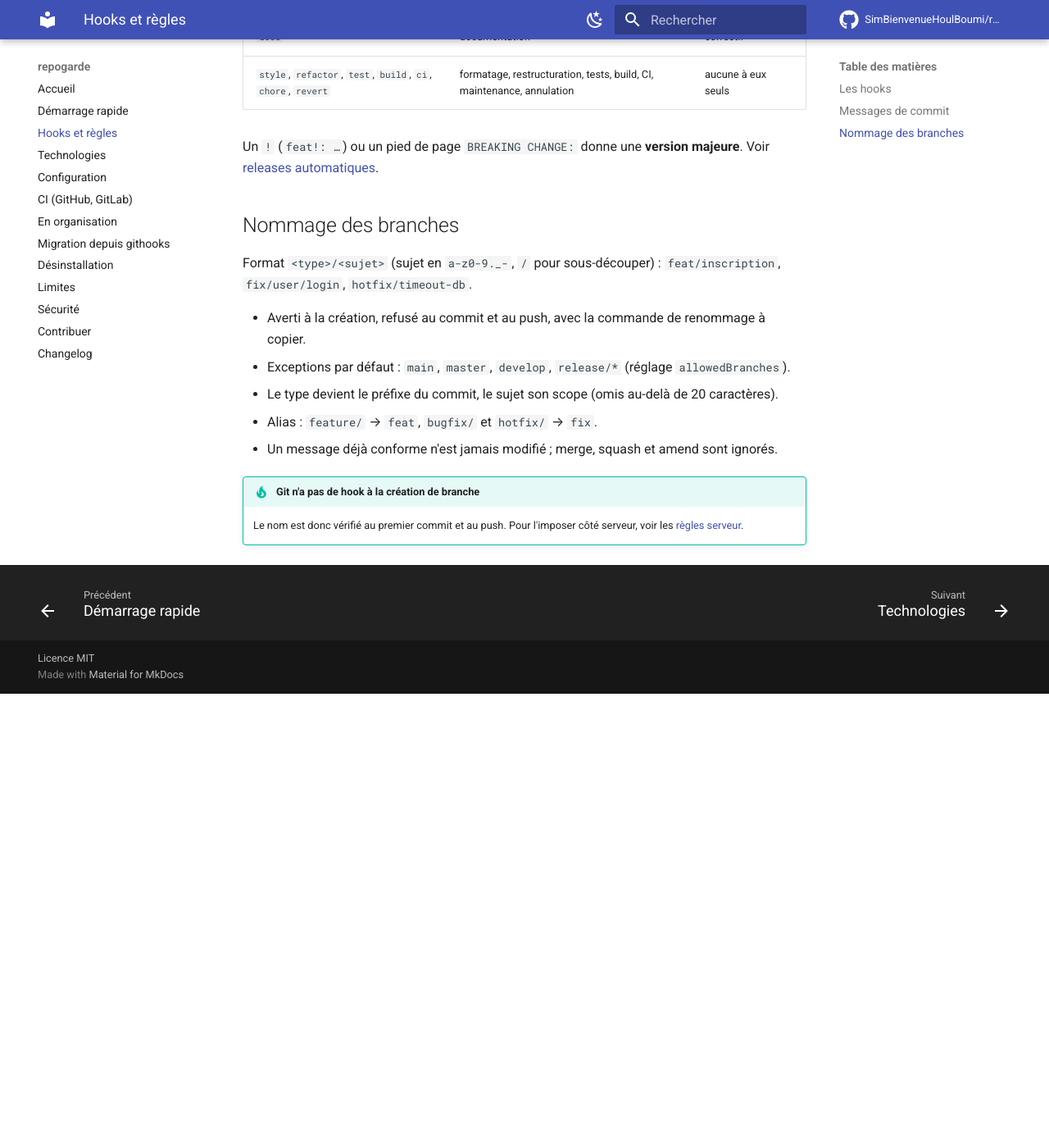
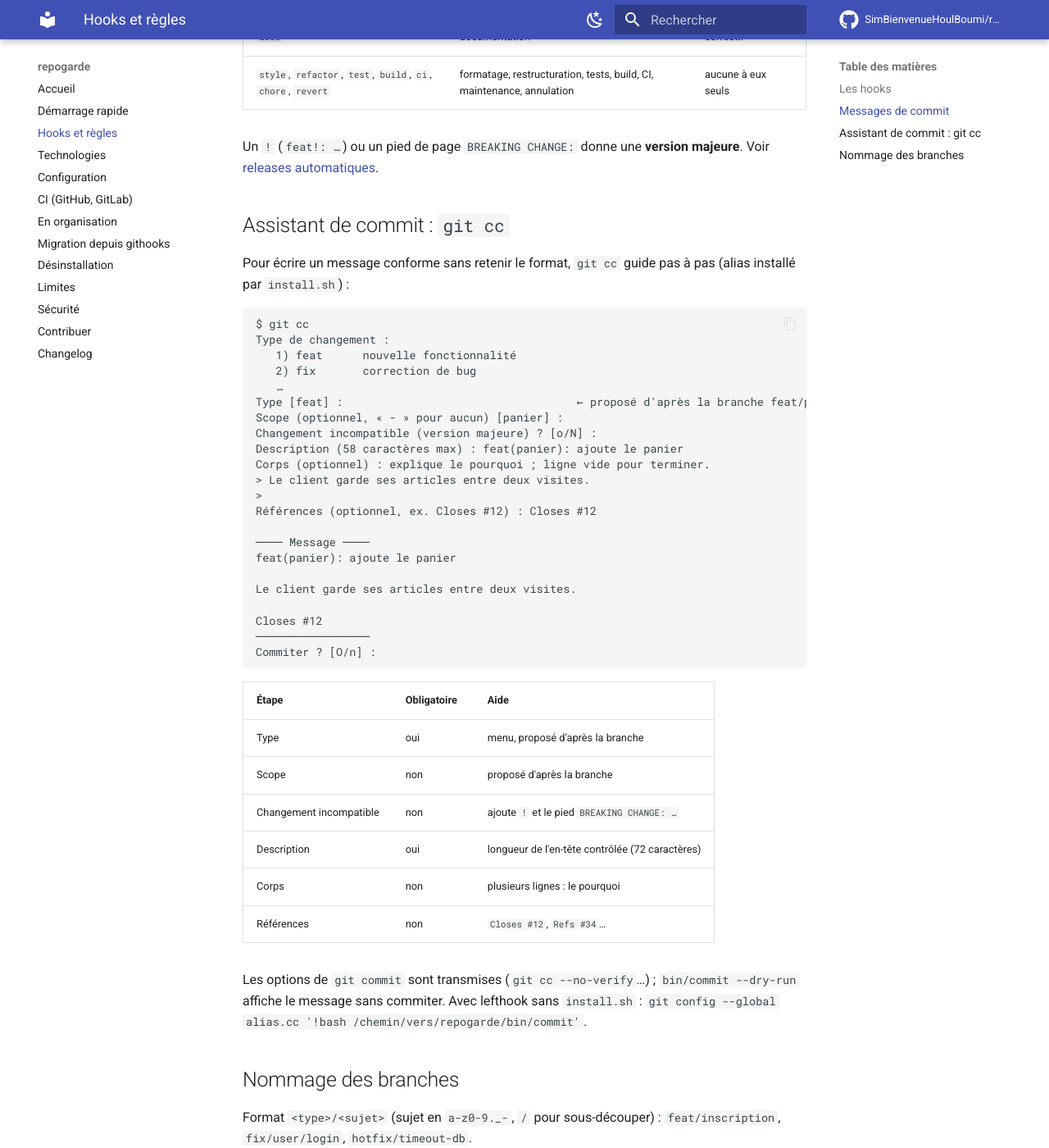
Before and after one commit to SimBienvenueHoulBoumi/githooks, an MkDocs documentation site: the page built from docs/hooks.md, in a window 1280 px wide and 1400 px high, scrolled down 1053 px. Shown: the whole window at 82% size. Built offline with MkDocs 1.6.1 and Material for MkDocs 9.7.7, drawn with Linux system fonts in a browser that asks for light colours; comment, search, counter and statistics services are not loaded; before the commit the page ends 1899 px from its top, so only the background shows below that.

Commit message:
feat(assistant-commit): documente l'assistant git cc

````diff
--- a/docs/hooks.md
+++ b/docs/hooks.md
@@ -27,6 +27,46 @@ Format `<type>(<scope>): <description>` ; `!` après le type pour un changement
 
 Un `!` (`feat!: …`) ou un pied de page `BREAKING CHANGE:` donne une **version majeure**. Voir [releases automatiques](industrialisation.md#2-versions-et-releases-automatiques).
 
+## Assistant de commit : `git cc`
+
+Pour écrire un message conforme sans retenir le format, `git cc` guide pas à pas (alias installé par `install.sh`) :
+
+```text
+$ git cc
+Type de changement :
+   1) feat      nouvelle fonctionnalité
+   2) fix       correction de bug
+   …
+Type [feat] :                                   ← proposé d'après la branche feat/panier
+Scope (optionnel, « - » pour aucun) [panier] :
+Changement incompatible (version majeure) ? [o/N] :
+Description (58 caractères max) : feat(panier): ajoute le panier
+Corps (optionnel) : explique le pourquoi ; ligne vide pour terminer.
+> Le client garde ses articles entre deux visites.
+>
+Références (optionnel, ex. Closes #12) : Closes #12
+
+──── Message ────
+feat(panier): ajoute le panier
+
+Le client garde ses articles entre deux visites.
+
+Closes #12
+─────────────────
+Commiter ? [O/n] :
+```
+
+| Étape | Obligatoire | Aide |
+|---|---|---|
+| Type | oui | menu, proposé d'après la branche |
+| Scope | non | proposé d'après la branche |
+| Changement incompatible | non | ajoute `!` et le pied `BREAKING CHANGE: …` |
+| Description | oui | longueur de l'en-tête contrôlée (72 caractères) |
+| Corps | non | plusieurs lignes : le pourquoi |
+| Références | non | `Closes #12`, `Refs #34`… |
+
+Les options de `git commit` sont transmises (`git cc --no-verify`…) ; `bin/commit --dry-run` affiche le message sans commiter. Avec lefthook sans `install.sh` : `git config --global alias.cc '!bash /chemin/vers/repogarde/bin/commit'`.
+
 ## Nommage des branches
 
 Format `<type>/<sujet>` (sujet en `a-z0-9._-`, `/` pour sous-découper) : `feat/inscription`, `fix/user/login`, `hotfix/timeout-db`.
````
Also changed, not shown: README.md (+1 -1 lines).
